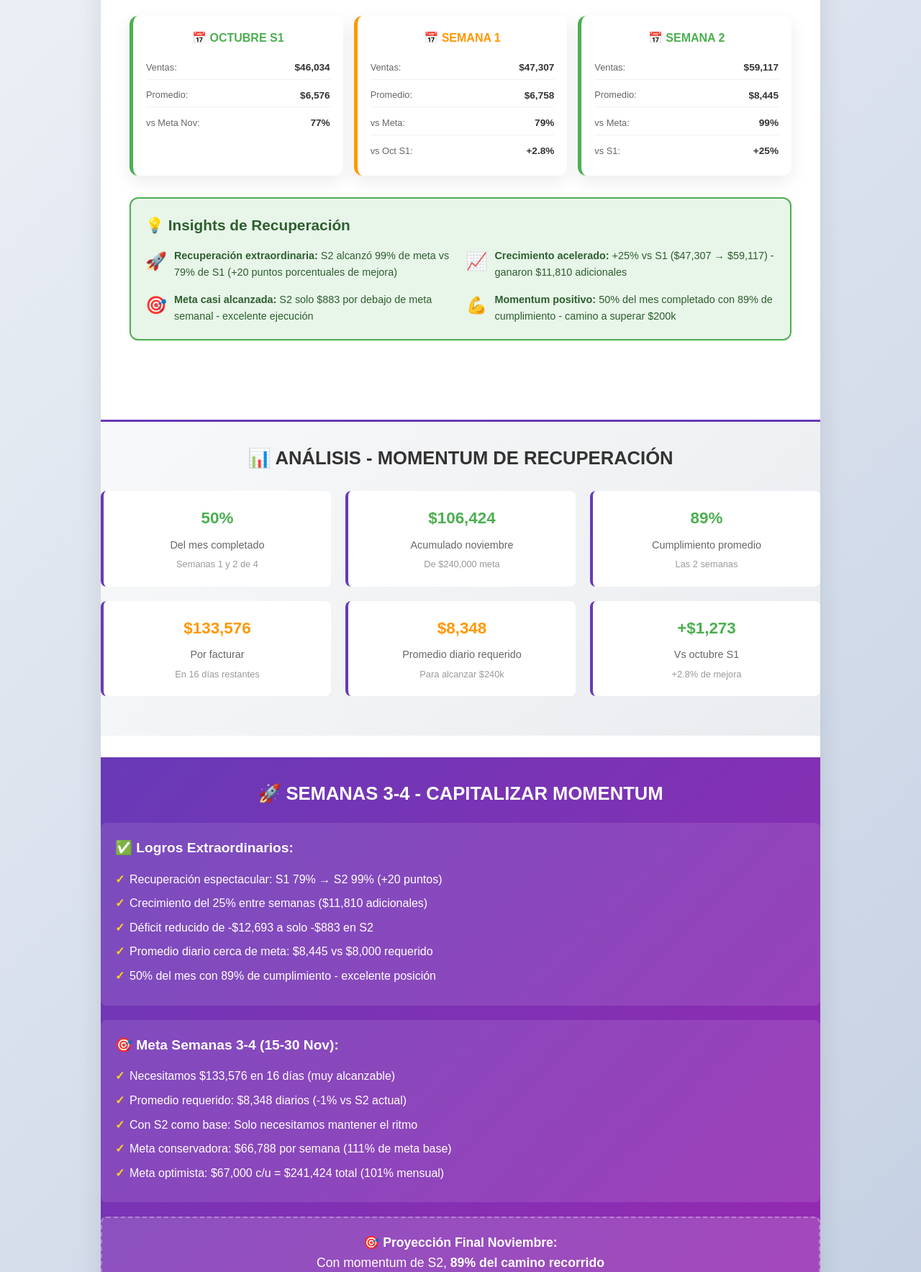
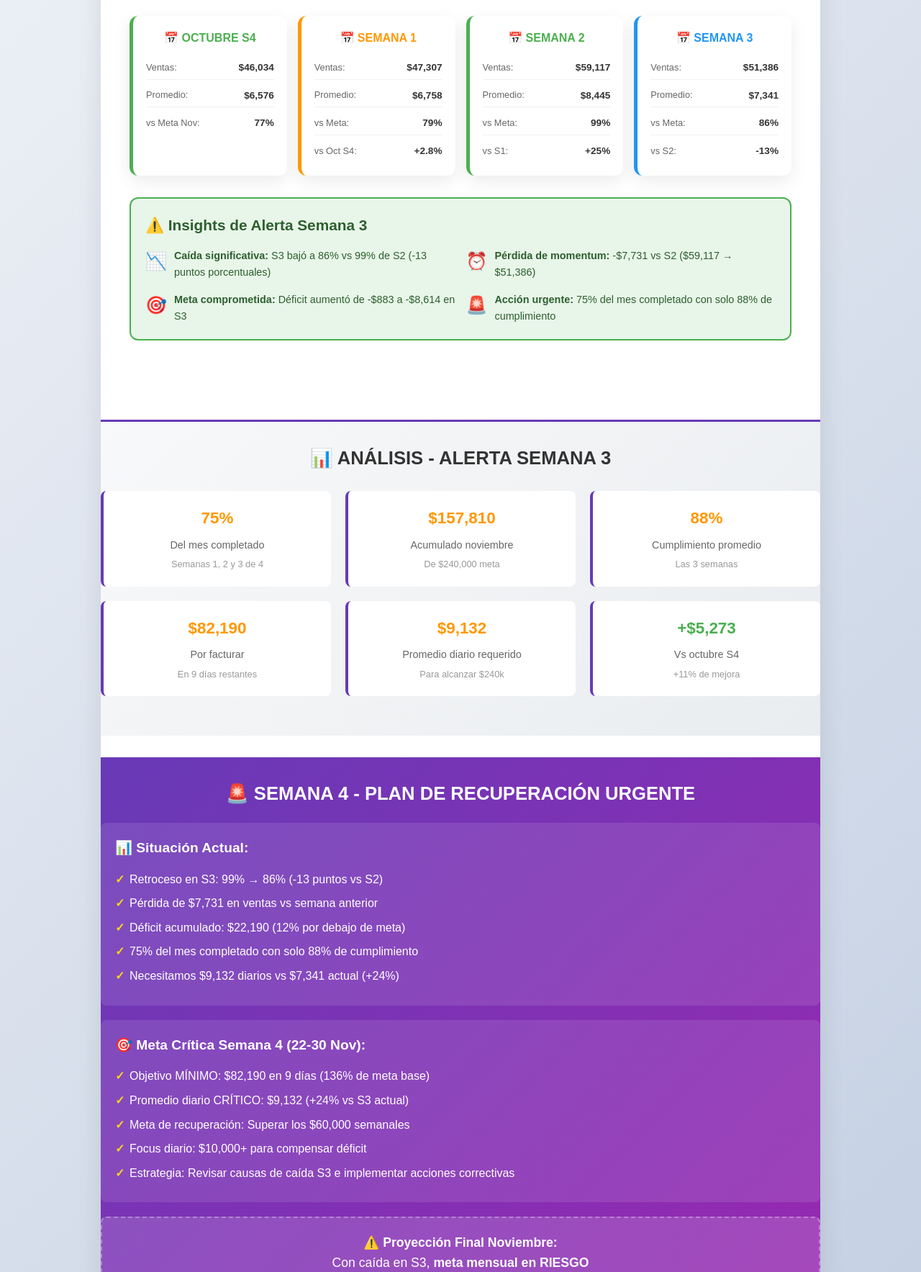
Before and after one commit to sjcava/Meta-de-ventas-CM, a plain HTML site: page index.html in a window 1280 px wide. Shown: the part 805-2572 px from the top of the page at 72% size. Drawn offline with Linux system fonts and the light colour scheme.

Commit message:
Add files via upload

```diff
--- a/index.html
+++ b/index.html
@@ -3,7 +3,7 @@
 <head>
     <meta charset="UTF-8">
     <meta name="viewport" content="width=device-width, initial-scale=1.0">
-    <title>Reporte de Ventas - Primeras Dos Semanas Noviembre 2025 - Tienda CMDLT</title>
+    <title>Reporte de Ventas - Primeras Tres Semanas Noviembre 2025 - Tienda CMDLT</title>
     <style>
         * {
             margin: 0;
@@ -94,8 +94,8 @@
             height: 140px;
             border-radius: 50%;
             background: conic-gradient(
-                #FF9800 0deg 319.32deg,
-                #e6e6e6 319.32deg 360deg
+                #FF9800 0deg 315.72deg,
+                #e6e6e6 315.72deg 360deg
             );
             position: relative;
             display: flex;
@@ -108,8 +108,8 @@
             height: 140px;
             border-radius: 50%;
             background: conic-gradient(
-                #4CAF50 0deg 342deg,
-                #e6e6e6 342deg 360deg
+                #4CAF50 0deg 339.84deg,
+                #e6e6e6 339.84deg 360deg
             );
             position: relative;
             display: flex;
@@ -212,7 +212,7 @@
 
         .weeks-comparison {
             display: grid;
-            grid-template-columns: repeat(3, 1fr);
+            grid-template-columns: repeat(4, 1fr);
             gap: 15px;
             margin-bottom: 30px;
         }
@@ -244,6 +244,15 @@
             border-left: 5px solid #4CAF50;
         }
 
+        .week-card-s3 {
+            background: white;
+            border-radius: 12px;
+            padding: 18px;
+            box-shadow: 0 8px 25px rgba(0,0,0,0.08);
+            text-align: center;
+            border-left: 5px solid #2196F3;
+        }
+
         .week-title {
             font-size: 1em;
             font-weight: 600;
@@ -263,6 +272,13 @@
             font-weight: 600;
             margin-bottom: 12px;
             color: #4CAF50;
+        }
+
+        .week-title-s3 {
+            font-size: 1em;
+            font-weight: 600;
+            margin-bottom: 12px;
+            color: #2196F3;
         }
 
         .week-metrics {
@@ -505,12 +521,12 @@
 <body>
     <div class="container">
         <div class="alert-banner">
-            🎉 RECUPERACIÓN EXITOSA: S2 casi alcanza meta (98%) • +25% mejora vs S1
+            ⚠️ ALERTA: S3 bajó a 86% (-13% vs S2) • Necesario reforzar estrategias Semana 4
         </div>
 
         <div class="header">
             <h1>📊 REPORTE DE VENTAS - TIENDA CMDLT</h1>
-            <p>Primeras Dos Semanas • 01-14 NOVIEMBRE 2025</p>
+            <p>Primeras Tres Semanas • 01-21 NOVIEMBRE 2025</p>
         </div>
 
         <div class="summary-section">
@@ -520,15 +536,15 @@
                     <div class="gauge-container">
                         <div class="gauge-circle">
                             <div class="gauge-inner">
-                                <div class="gauge-percentage">89%</div>
+                                <div class="gauge-percentage">88%</div>
                                 <div class="gauge-label">de la meta</div>
                             </div>
                         </div>
                     </div>
                     <div class="separator-line"></div>
-                    <div class="metric-main">$106,424</div>
-                    <div class="metric-meta">Meta 2 semanas: $120,000</div>
-                    <div class="deficit">Déficit: -$13,576 (-11%)</div>
+                    <div class="metric-main">$157,810</div>
+                    <div class="metric-meta">Meta 3 semanas: $180,000</div>
+                    <div class="deficit">Déficit: -$22,190 (-12%)</div>
                 </div>
 
                 <div class="main-metric-card">
@@ -536,15 +552,15 @@
                     <div class="gauge-container">
                         <div class="gauge-circle-daily">
                             <div class="gauge-inner">
-                                <div class="gauge-percentage-good">95%</div>
+                                <div class="gauge-percentage-good">94%</div>
                                 <div class="gauge-label">de la meta</div>
                             </div>
                         </div>
                     </div>
                     <div class="separator-line"></div>
-                    <div class="metric-main-good">$7,602</div>
+                    <div class="metric-main-good">$7,515</div>
                     <div class="metric-meta">Meta diaria: $8,000</div>
-                    <div class="deficit">Déficit: -$398 (-5%)</div>
+                    <div class="deficit">Déficit: -$485 (-6%)</div>
                 </div>
             </div>
         </div>
@@ -555,7 +571,7 @@
 
                 <div class="weeks-comparison">
                     <div class="week-card">
-                        <div class="week-title">📅 OCTUBRE S1</div>
+                        <div class="week-title">📅 OCTUBRE S4</div>
                         <div class="week-metrics">
                             <div class="week-metric">
                                 <span class="week-metric-label">Ventas:</span>
@@ -588,7 +604,7 @@
                                 <span class="week-metric-value">79%</span>
                             </div>
                             <div class="week-metric">
-                                <span class="week-metric-label">vs Oct S1:</span>
+                                <span class="week-metric-label">vs Oct S4:</span>
                                 <span class="week-metric-value surplus">+2.8%</span>
                             </div>
                         </div>
@@ -615,26 +631,48 @@
                             </div>
                         </div>
                     </div>
+
+                    <div class="week-card-s3">
+                        <div class="week-title-s3">📅 SEMANA 3</div>
+                        <div class="week-metrics">
+                            <div class="week-metric">
+                                <span class="week-metric-label">Ventas:</span>
+                                <span class="week-metric-value">$51,386</span>
+                            </div>
+                            <div class="week-metric">
+                                <span class="week-metric-label">Promedio:</span>
+                                <span class="week-metric-value">$7,341</span>
+                            </div>
+                            <div class="week-metric">
+                                <span class="week-metric-label">vs Meta:</span>
+                                <span class="week-metric-value neutral">86%</span>
+                            </div>
+                            <div class="week-metric">
+                                <span class="week-metric-label">vs S2:</span>
+                                <span class="week-metric-value deficit">-13%</span>
+                            </div>
+                        </div>
+                    </div>
                 </div>
 
                 <div class="insights-section">
-                    <div class="insights-title">💡 Insights de Recuperación</div>
+                    <div class="insights-title">⚠️ Insights de Alerta Semana 3</div>
                     <div class="insights-grid">
                         <div class="insight-item">
-                            <div class="insight-icon">🚀</div>
-                            <div class="insight-text"><strong>Recuperación extraordinaria:</strong> S2 alcanzó 99% de meta vs 79% de S1 (+20 puntos porcentuales de mejora)</div>
+                            <div class="insight-icon">📉</div>
+                            <div class="insight-text"><strong>Caída significativa:</strong> S3 bajó a 86% vs 99% de S2 (-13 puntos porcentuales)</div>
                         </div>
                         <div class="insight-item">
-                            <div class="insight-icon">📈</div>
-                            <div class="insight-text"><strong>Crecimiento acelerado:</strong> +25% vs S1 ($47,307 → $59,117) - ganaron $11,810 adicionales</div>
+                            <div class="insight-icon">⏰</div>
+                            <div class="insight-text"><strong>Pérdida de momentum:</strong> -$7,731 vs S2 ($59,117 → $51,386)</div>
                         </div>
                         <div class="insight-item">
                             <div class="insight-icon">🎯</div>
-                            <div class="insight-text"><strong>Meta casi alcanzada:</strong> S2 solo $883 por debajo de meta semanal - excelente ejecución</div>
+                            <div class="insight-text"><strong>Meta comprometida:</strong> Déficit aumentó de -$883 a -$8,614 en S3</div>
                         </div>
                         <div class="insight-item">
-                            <div class="insight-icon">💪</div>
-                            <div class="insight-text"><strong>Momentum positivo:</strong> 50% del mes completado con 89% de cumplimiento - camino a superar $200k</div>
+                            <div class="insight-icon">🚨</div>
+                            <div class="insight-text"><strong>Acción urgente:</strong> 75% del mes completado con solo 88% de cumplimiento</div>
                         </div>
                     </div>
                 </div>
@@ -642,74 +680,74 @@
         </div>
 
         <div class="analysis-section">
-            <div class="analysis-title">📊 ANÁLISIS - MOMENTUM DE RECUPERACIÓN</div>
+            <div class="analysis-title">📊 ANÁLISIS - ALERTA SEMANA 3</div>
 
             <div class="analysis-grid">
                 <div class="analysis-item">
-                    <div class="analysis-value-good">50%</div>
+                    <div class="analysis-value">75%</div>
                     <div class="analysis-label">Del mes completado</div>
-                    <div class="analysis-sublabel">Semanas 1 y 2 de 4</div>
+                    <div class="analysis-sublabel">Semanas 1, 2 y 3 de 4</div>
                 </div>
                 <div class="analysis-item">
-                    <div class="analysis-value-good">$106,424</div>
+                    <div class="analysis-value">$157,810</div>
                     <div class="analysis-label">Acumulado noviembre</div>
                     <div class="analysis-sublabel">De $240,000 meta</div>
                 </div>
                 <div class="analysis-item">
-                    <div class="analysis-value-good">89%</div>
+                    <div class="analysis-value">88%</div>
                     <div class="analysis-label">Cumplimiento promedio</div>
-                    <div class="analysis-sublabel">Las 2 semanas</div>
+                    <div class="analysis-sublabel">Las 3 semanas</div>
                 </div>
                 <div class="analysis-item">
-                    <div class="analysis-value">$133,576</div>
+                    <div class="analysis-value">$82,190</div>
                     <div class="analysis-label">Por facturar</div>
-                    <div class="analysis-sublabel">En 16 días restantes</div>
+                    <div class="analysis-sublabel">En 9 días restantes</div>
                 </div>
                 <div class="analysis-item">
-                    <div class="analysis-value">$8,348</div>
+                    <div class="analysis-value">$9,132</div>
                     <div class="analysis-label">Promedio diario requerido</div>
                     <div class="analysis-sublabel">Para alcanzar $240k</div>
                 </div>
                 <div class="analysis-item">
-                    <div class="analysis-value-good">+$1,273</div>
-                    <div class="analysis-label">Vs octubre S1</div>
-                    <div class="analysis-sublabel">+2.8% de mejora</div>
+                    <div class="analysis-value-good">+$5,273</div>
+                    <div class="analysis-label">Vs octubre S4</div>
+                    <div class="analysis-sublabel">+11% de mejora</div>
                 </div>
             </div>
         </div>
 
         <div class="action-section">
-            <div class="action-title">🚀 SEMANAS 3-4 - CAPITALIZAR MOMENTUM</div>
+            <div class="action-title">🚨 SEMANA 4 - PLAN DE RECUPERACIÓN URGENTE</div>
 
             <div class="action-list">
-                <h4>✅ Logros Extraordinarios:</h4>
+                <h4>📊 Situación Actual:</h4>
                 <ul>
-                    <li>Recuperación espectacular: S1 79% → S2 99% (+20 puntos)</li>
-                    <li>Crecimiento del 25% entre semanas ($11,810 adicionales)</li>
-                    <li>Déficit reducido de -$12,693 a solo -$883 en S2</li>
-                    <li>Promedio diario cerca de meta: $8,445 vs $8,000 requerido</li>
-                    <li>50% del mes con 89% de cumplimiento - excelente posición</li>
+                    <li>Retroceso en S3: 99% → 86% (-13 puntos vs S2)</li>
+                    <li>Pérdida de $7,731 en ventas vs semana anterior</li>
+                    <li>Déficit acumulado: $22,190 (12% por debajo de meta)</li>
+                    <li>75% del mes completado con solo 88% de cumplimiento</li>
+                    <li>Necesitamos $9,132 diarios vs $7,341 actual (+24%)</li>
                 </ul>
             </div>
 
             <div class="action-list">
-                <h4>🎯 Meta Semanas 3-4 (15-30 Nov):</h4>
+                <h4>🎯 Meta Crítica Semana 4 (22-30 Nov):</h4>
                 <ul>
-                    <li>Necesitamos $133,576 en 16 días (muy alcanzable)</li>
-                    <li>Promedio requerido: $8,348 diarios (-1% vs S2 actual)</li>
-                    <li>Con S2 como base: Solo necesitamos mantener el ritmo</li>
-                    <li>Meta conservadora: $66,788 por semana (111% de meta base)</li>
-                    <li>Meta optimista: $67,000 c/u = $241,424 total (101% mensual)</li>
+                    <li>Objetivo MÍNIMO: $82,190 en 9 días (136% de meta base)</li>
+                    <li>Promedio diario CRÍTICO: $9,132 (+24% vs S3 actual)</li>
+                    <li>Meta de recuperación: Superar los $60,000 semanales</li>
+                    <li>Focus diario: $10,000+ para compensar déficit</li>
+                    <li>Estrategia: Revisar causas de caída S3 e implementar acciones correctivas</li>
                 </ul>
             </div>
 
             <div class="projection">
-                <strong>🎯 Proyección Final Noviembre:</strong><br>
-                Con momentum de S2, <strong>89% del camino recorrido</strong>
-                <br><em>Solo necesitamos $8,348 diarios vs $8,445 actual (-1% ajuste menor)</em>
-                <br><br><strong>Escenario conservador:</strong> $240,000 (100% meta) ✅
-                <br><strong>Escenario optimista:</strong> ~$245,000 (102% meta) 🚀
-                <br><br><em>🤝 ¡Trabajando en equipo y dando el 100% estamos logrando las metas!</em>
+                <strong>⚠️ Proyección Final Noviembre:</strong><br>
+                Con caída en S3, <strong>meta mensual en RIESGO</strong>
+                <br><em>Necesitamos $9,132 diarios vs $7,341 actual (+24% incremento urgente)</em>
+                <br><br><strong>Escenario crítico:</strong> $224,000 (93% meta) ⚠️
+                <br><strong>Escenario objetivo:</strong> $240,000 (100% meta) si S4 = $82,190 🎯
+                <br><br><em>🚨 ¡S4 es DECISIVA! Necesitamos máximo esfuerzo para recuperar el momentum!</em>
             </div>
         </div>
     </div>
```
